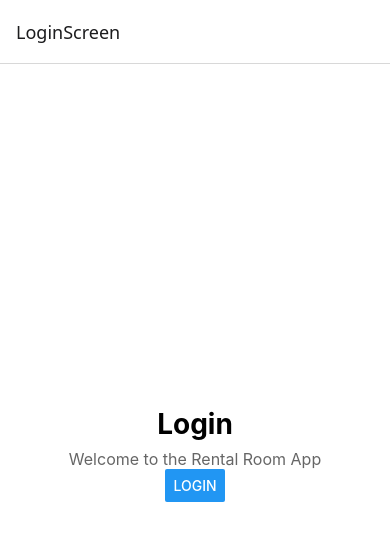
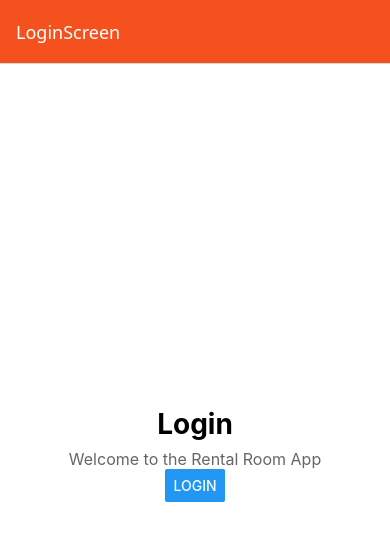
Before and after one commit to khoinv21it/rental-room-app, a React Native app: screen /LoginScreen in a window 390 px wide. Shown: the top 540 px of the page. Built offline with nearby package versions, Linux system fonts and the light colour scheme.

Commit message:
feat: update stack navigator options and improve type safety in LoginScreen

```diff
--- a/Navigator/StackNavigator/index.tsx
+++ b/Navigator/StackNavigator/index.tsx
@@ -6,7 +6,10 @@ const Stack = createNativeStackNavigator();
 
 const StackNavigator = () => {
   return (
-    <Stack.Navigator initialRouteName="LoginScreen">
+    <Stack.Navigator
+    initialRouteName="LoginScreen"
+    screenOptions={{ headerShown: false, headerStyle: { backgroundColor: '#f4511e' }, headerTintColor: '#fff' }}
+    >
       <Stack.Screen
         name="LoginScreen"
         component={LoginScreen}
--- a/Navigator/StackNavigator/screens/LoginScreen.tsx
+++ b/Navigator/StackNavigator/screens/LoginScreen.tsx
@@ -3,7 +3,7 @@ import React from "react";
 import { View, Text, StyleSheet, Button } from "react-native";
 
 const LoginScreen: React.FC = () => {
-  const navigation = useNavigation();
+  const navigation = useNavigation<any>();
   return (
     <View style={styles.container}>
       <Text style={styles.title}>Login</Text>
```
